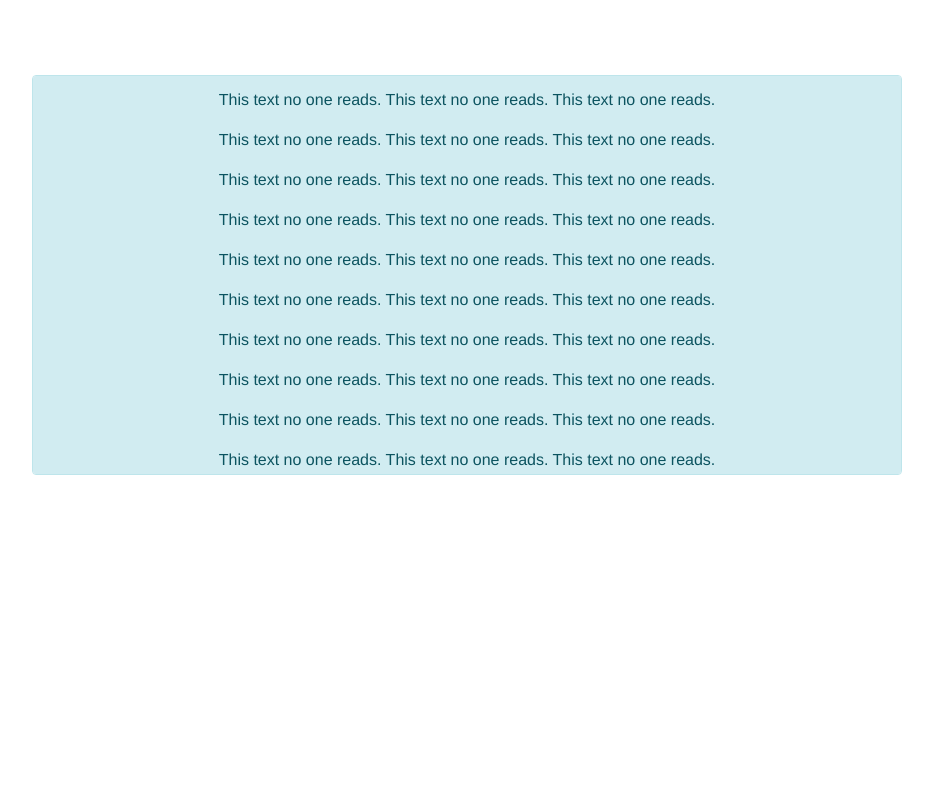
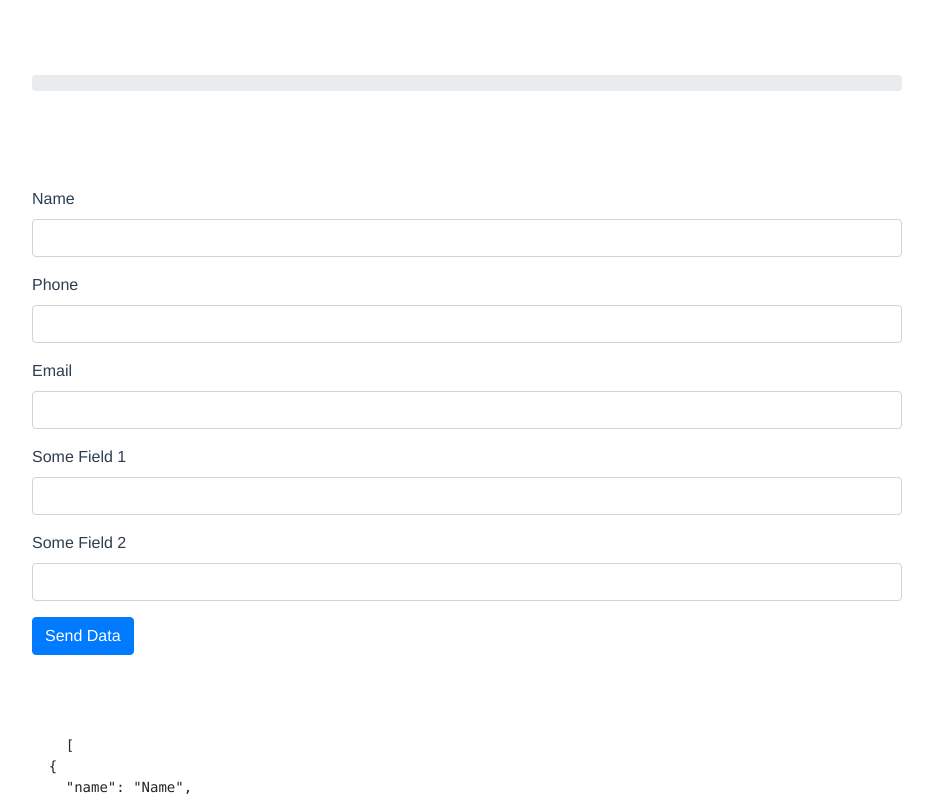
Before and after one commit to seriiserii825/vue-lavrik-base, a Vue app: page / in a window 1280 px wide. Shown: the top 800 px of the page, without its empty margins (173-1106 px from the left). Built offline with nearby package versions, Linux system fonts and the light colour scheme.

Commit message:
form progress

```diff
--- a/src/App.vue
+++ b/src/App.vue
@@ -1,15 +1,17 @@
 <template>
   <div class="wrapper">
-    <Radio/>
+    <FormProgress/>
   </div>
 </template>
 
 <script>
-import Radio from './components/Radio'
+// import Radio from './components/Radio'
+
+import FormProgress from './components/FormProgress'
 
 export default {
   components: {
-    Radio
+    FormProgress
   }
 }
 </script>
--- /dev/null
+++ b/src/components/FormProgress.vue
@@ -0,0 +1,85 @@
+<template>
+  <form>
+    <div class="progress">
+      <div class="progress-bar"></div>
+    </div>
+    <div>
+      <div class="form-group" v-for="(field) in info" :key="field.name">
+        <label>{{ field.name }}</label>
+        <input type="text" class="form-control" v-model="field.value">
+      </div>
+    </div>
+    <button class="btn btn-primary">
+      Send Data
+    </button>
+    <pre>
+    {{ info }}
+    </pre>
+  </form>
+  <div>
+    <table class="table table-bordered">
+      <tr>
+        <td></td>
+        <td></td>
+      </tr>
+    </table>
+  </div>
+</template>
+
+<script>
+export default {
+  data () {
+    return {
+      info: [
+        {
+          name: 'Name',
+          value: '',
+          pattern: /^[a-zA-Z ]{2,30}$/,
+          activated: false, // is visibble icon
+          valid: false // is valid input
+        },
+        {
+          name: 'Phone',
+          value: '',
+          pattern: /^[0-9]{7,14}$/,
+          activated: false, // is visibble icon
+          valid: false // is valid input
+        },
+        {
+          name: 'Email',
+          value: '',
+          pattern: /.+/,
+          activated: false, // is visibble icon
+          valid: false // is valid input
+        },
+        {
+          name: 'Some Field 1',
+          value: '',
+          pattern: /.+/,
+          activated: false, // is visibble icon
+          valid: false // is valid input
+        },
+        {
+          name: 'Some Field 2',
+          value: '',
+          pattern: /.+/,
+          activated: false, // is visibble icon
+          valid: false // is valid input
+        }
+      ]
+    }
+  }
+}
+</script>
+
+<style lang="scss">
+* {
+  text-align: left;
+}
+.progress {
+  margin-bottom: 6rem;
+}
+button {
+  margin-bottom: 5rem;
+}
+</style>
```
